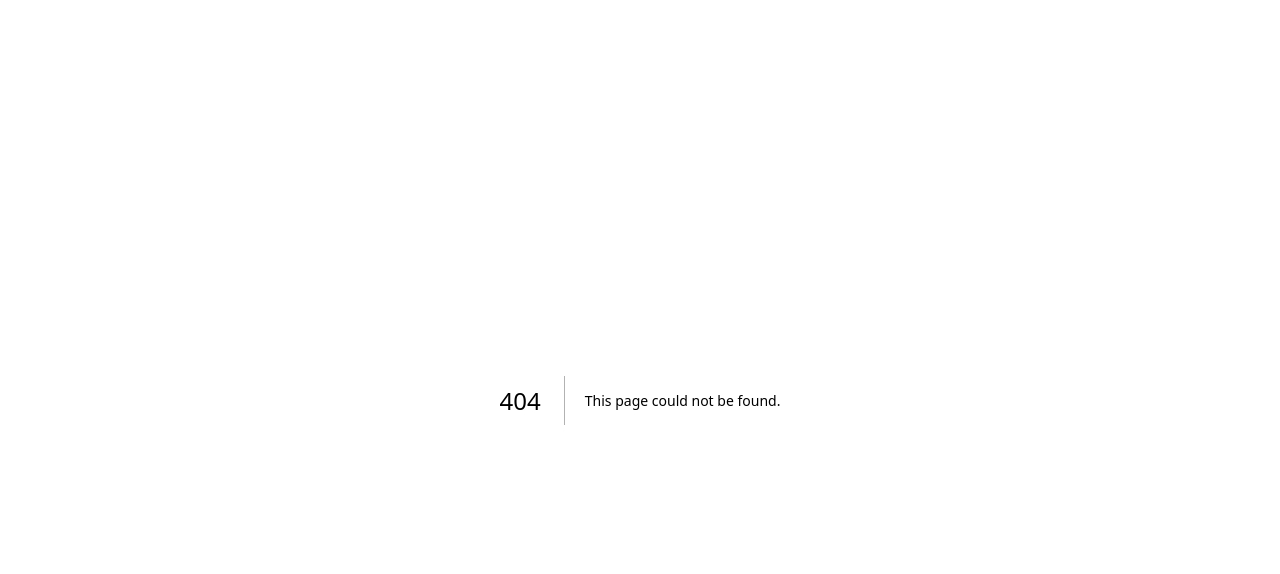
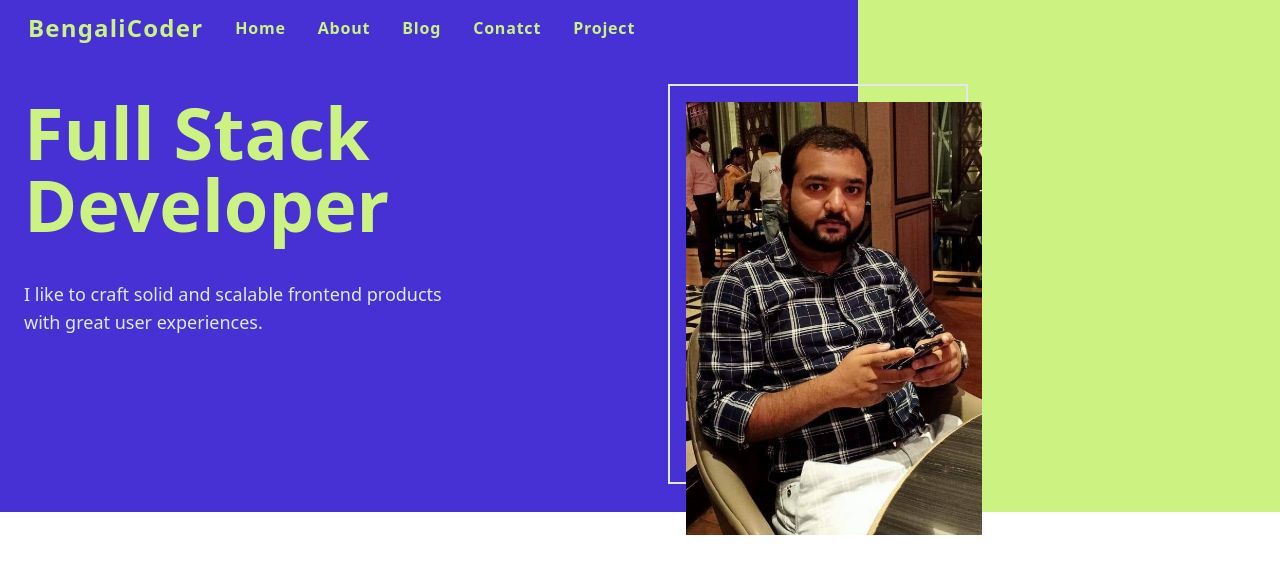
Before and after one commit to shaid-7908/my_portfolio_nextJs, a Next.js app: page /Component/Herosection1 in a window 1280 px wide. Before the commit this address had no page. Shown: the top 574 px of the page. Built offline with nearby package versions, Linux system fonts and the light colour scheme.

Commit message:
First commit/Herosection1 complete

```diff
--- /dev/null
+++ b/pages/Component/Herosection1.js
@@ -0,0 +1,57 @@
+import React from 'react'
+import Link from 'next/link'
+import Image from 'next/image'
+import Profile from '../../Images/Profile.jpg'
+
+export default function Herosection1() {
+  return (
+    <div className='herosectionBg'>
+        <div className='containerWrap2'>
+
+        <div className='p-3 flex justify-start items-center font-popins relative '>
+                <h1 className='text-2xl text-[#ccf381] font-bold tracking-wider mx-4'>BengaliCoder</h1>
+               {/* <Navbar barcolor="#ccf381"/> */}
+                <div className='hidden lg:block'>
+                    <ul className='flex justify-around text-lgn tracking-wider font-semibold '>
+                        <Link href='/' className='mx-4 text-[#ccf381]'>Home</Link>
+                        <Link href='/' className='mx-4 text-[#ccf381]'>About</Link>
+                        <Link href='/' className='mx-4 text-[#ccf381]'>Blog</Link>
+                        <li className='mx-4 text-[#ccf381]'>Conatct</li>
+                        <li className='mx-4 text-[#ccf381]'>Project</li>
+                    </ul>
+                </div>
+            </div>
+
+
+            <div className='flex flex-col lg:flex-row'>
+                <div  className=' flex-1 p-3 '>
+                    <div className='text-5xl lg:text-7xl font-bold my-4 text-[#ccf381] p-3'>
+                        <h1>Full Stack</h1>
+                        <h1>Developer</h1>
+                    </div>
+                    <div className='text-slate-200 text-md md:text-lg my-4 p-3 font-popins'>
+                        <p>I like to craft solid and scalable frontend products <br/> with great user experiences.</p>
+                    </div>
+
+                </div>
+                <div className=' flex-1 p-3 relative'>
+                    {/* <Particles1/> */}
+
+                    {/*for mid screen */}
+
+                    <div className='w-[200px] h-[200px] lg:w-[300px] lg:h-[400px] border-2 m-4  '>
+                        <Image className='object-cover translate-y-4  translate-x-4' alt='profile_image'
+                        src={Profile} width={400} height={300}/>
+
+                    </div>
+                </div>
+
+            </div>
+
+
+
+
+        </div>
+    </div>
+  )
+}
--- a/pages/index.js
+++ b/pages/index.js
@@ -1,118 +1,20 @@
 import Image from 'next/image'
 import { Inter } from 'next/font/google'
+import Herosection1 from './Component/Herosection1'
 
 const inter = Inter({ subsets: ['latin'] })
 
 export default function Home() {
   return (
     <main
-      className={`flex min-h-screen flex-col items-center justify-between p-24 ${inter.className}`}
+      className=''
     >
-      <div className="z-10 max-w-5xl w-full items-center justify-between font-mono text-sm lg:flex">
-        <p className="fixed left-0 top-0 flex w-full justify-center border-b border-gray-300 bg-gradient-to-b from-zinc-200 pb-6 pt-8 backdrop-blur-2xl dark:border-neutral-800 dark:bg-zinc-800/30 dark:from-inherit lg:static lg:w-auto lg:rounded-xl lg:border lg:bg-gray-200 lg:p-4 lg:dark:bg-zinc-800/30">
-          Get started by editing&nbsp;
-          <code className="font-mono font-bold">pages/index.js</code>
-        </p>
-        <div className="fixed bottom-0 left-0 flex h-48 w-full items-end justify-center bg-gradient-to-t from-white via-white dark:from-black dark:via-black lg:static lg:h-auto lg:w-auto lg:bg-none">
-          <a
-            className="pointer-events-none flex place-items-center gap-2 p-8 lg:pointer-events-auto lg:p-0"
-            href="https://vercel.com?utm_source=create-next-app&utm_medium=default-template-tw&utm_campaign=create-next-app"
-            target="_blank"
-            rel="noopener noreferrer"
-          >
-            By{' '}
-            <Image
-              src="/vercel.svg"
-              alt="Vercel Logo"
-              className="dark:invert"
-              width={100}
-              height={24}
-              priority
-            />
-          </a>
-        </div>
-      </div>
+    <div className='w-screen h-screen'>
+     <Herosection1/>
+    </div>
 
-      <div className="relative flex place-items-center before:absolute before:h-[300px] before:w-[480px] before:-translate-x-1/2 before:rounded-full before:bg-gradient-radial before:from-white before:to-transparent before:blur-2xl before:content-[''] after:absolute after:-z-20 after:h-[180px] after:w-[240px] after:translate-x-1/3 after:bg-gradient-conic after:from-sky-200 after:via-blue-200 after:blur-2xl after:content-[''] before:dark:bg-gradient-to-br before:dark:from-transparent before:dark:to-blue-700/10 after:dark:from-sky-900 after:dark:via-[#0141ff]/40 before:lg:h-[360px]">
-        <Image
-          className="relative dark:drop-shadow-[0_0_0.3rem_#ffffff70] dark:invert"
-          src="/next.svg"
-          alt="Next.js Logo"
-          width={180}
-          height={37}
-          priority
-        />
-      </div>
 
-      <div className="mb-32 grid text-center lg:max-w-5xl lg:w-full lg:mb-0 lg:grid-cols-4 lg:text-left">
-        <a
-          href="https://nextjs.org/docs?utm_source=create-next-app&utm_medium=default-template-tw&utm_campaign=create-next-app"
-          className="group rounded-lg border border-transparent px-5 py-4 transition-colors hover:border-gray-300 hover:bg-gray-100 hover:dark:border-neutral-700 hover:dark:bg-neutral-800/30"
-          target="_blank"
-          rel="noopener noreferrer"
-        >
-          <h2 className={`mb-3 text-2xl font-semibold`}>
-            Docs{' '}
-            <span className="inline-block transition-transform group-hover:translate-x-1 motion-reduce:transform-none">
-              -&gt;
-            </span>
-          </h2>
-          <p className={`m-0 max-w-[30ch] text-sm opacity-50`}>
-            Find in-depth information about Next.js features and API.
-          </p>
-        </a>
 
-        <a
-          href="https://nextjs.org/learn?utm_source=create-next-app&utm_medium=default-template-tw&utm_campaign=create-next-app"
-          className="group rounded-lg border border-transparent px-5 py-4 transition-colors hover:border-gray-300 hover:bg-gray-100 hover:dark:border-neutral-700 hover:dark:bg-neutral-800/30"
-          target="_blank"
-          rel="noopener noreferrer"
-        >
-          <h2 className={`mb-3 text-2xl font-semibold`}>
-            Learn{' '}
-            <span className="inline-block transition-transform group-hover:translate-x-1 motion-reduce:transform-none">
-              -&gt;
-            </span>
-          </h2>
-          <p className={`m-0 max-w-[30ch] text-sm opacity-50`}>
-            Learn about Next.js in an interactive course with&nbsp;quizzes!
-          </p>
-        </a>
-
-        <a
-          href="https://vercel.com/templates?framework=next.js&utm_source=create-next-app&utm_medium=default-template-tw&utm_campaign=create-next-app"
-          className="group rounded-lg border border-transparent px-5 py-4 transition-colors hover:border-gray-300 hover:bg-gray-100 hover:dark:border-neutral-700 hover:dark:bg-neutral-800/30"
-          target="_blank"
-          rel="noopener noreferrer"
-        >
-          <h2 className={`mb-3 text-2xl font-semibold`}>
-            Templates{' '}
-            <span className="inline-block transition-transform group-hover:translate-x-1 motion-reduce:transform-none">
-              -&gt;
-            </span>
-          </h2>
-          <p className={`m-0 max-w-[30ch] text-sm opacity-50`}>
-            Discover and deploy boilerplate example Next.js&nbsp;projects.
-          </p>
-        </a>
-
-        <a
-          href="https://vercel.com/new?utm_source=create-next-app&utm_medium=default-template-tw&utm_campaign=create-next-app"
-          className="group rounded-lg border border-transparent px-5 py-4 transition-colors hover:border-gray-300 hover:bg-gray-100 hover:dark:border-neutral-700 hover:dark:bg-neutral-800/30"
-          target="_blank"
-          rel="noopener noreferrer"
-        >
-          <h2 className={`mb-3 text-2xl font-semibold`}>
-            Deploy{' '}
-            <span className="inline-block transition-transform group-hover:translate-x-1 motion-reduce:transform-none">
-              -&gt;
-            </span>
-          </h2>
-          <p className={`m-0 max-w-[30ch] text-sm opacity-50`}>
-            Instantly deploy your Next.js site to a shareable URL with Vercel.
-          </p>
-        </a>
-      </div>
     </main>
   )
 }
--- a/styles/globals.css
+++ b/styles/globals.css
@@ -2,26 +2,24 @@
 @tailwind components;
 @tailwind utilities;
 
-:root {
-  --foreground-rgb: 0, 0, 0;
-  --background-start-rgb: 214, 219, 220;
-  --background-end-rgb: 255, 255, 255;
+.containerWrap1 {
+  @apply container mx-auto max-w-5xl
 }
-
-@media (prefers-color-scheme: dark) {
-  :root {
-    --foreground-rgb: 255, 255, 255;
-    --background-start-rgb: 0, 0, 0;
-    --background-end-rgb: 0, 0, 0;
+.containerWrap2 {
+  @apply container mx-auto max-w-7xl
+}
+.herosectionBg{
+  background: linear-gradient(90deg, #4831d4 67%, #ccf381 33%);
+  height: 90%;
+}
+@media only screen and (max-width: 940px) {
+  .herosectionBg{
+    background: linear-gradient(180deg, #4831d4 67%, #ccf381 33%);
+    height: 90%;
   }
 }
-
-body {
-  color: rgb(var(--foreground-rgb));
-  background: linear-gradient(
-      to bottom,
-      transparent,
-      rgb(var(--background-end-rgb))
-    )
-    rgb(var(--background-start-rgb));
+@media only screen and (max-width: 377px) {
+  .section_hero{
+    display: none;
+  }
 }
```
Also changed, not shown: Images/Profile.jpg (added).
